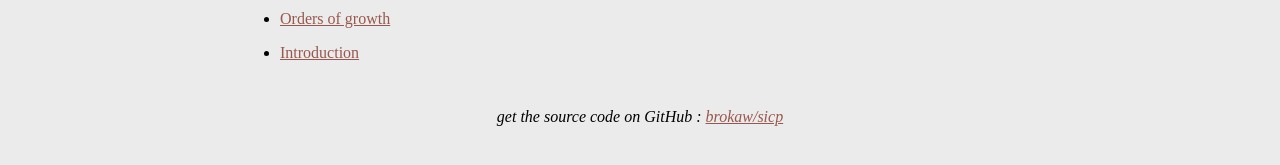
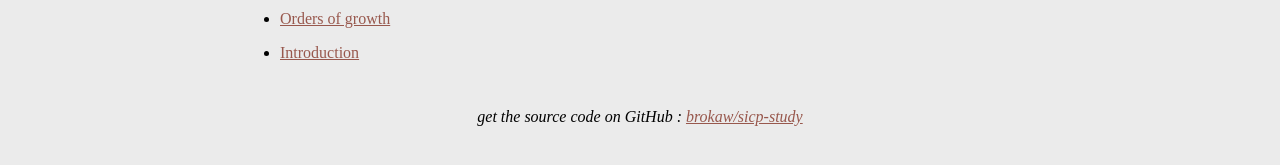
Before and after one commit to brokaw/sicp-study, a Jekyll site: the page built from index.markdown, in a window 1280 px wide. Shown: the part 598-763 px from the top of the page. Built offline with Jekyll 4.4.1, drawn with Linux system fonts in a browser that asks for light colours.

Commit message:
Changed links to match new repository name

```diff
--- a/_layouts/default.html
+++ b/_layouts/default.html
@@ -65,12 +65,12 @@ MathJax.Hub.Config({
 </head>
 
 <body onload="setupZoom()">
-  <a href="http://github.com/brokaw/sicp"><img style="position: absolute; top: 0; right: 0; border: 0;" src="http://s3.amazonaws.com/github/ribbons/forkme_right_darkblue_121621.png" alt="Fork me on GitHub" /></a>
+  <a href="http://github.com/brokaw/sicp-study"><img style="position: absolute; top: 0; right: 0; border: 0;" src="http://s3.amazonaws.com/github/ribbons/forkme_right_darkblue_121621.png" alt="Fork me on GitHub" /></a>
 
   <div id="container">
 {{ content }}
     <div class="footer">
-      get the source code on GitHub : <a href="http://github.com/brokaw/sicp">brokaw/sicp</a>
+      get the source code on GitHub : <a href="http://github.com/brokaw/sicp">brokaw/sicp-study</a>
     </div>
 
   </div>
```
